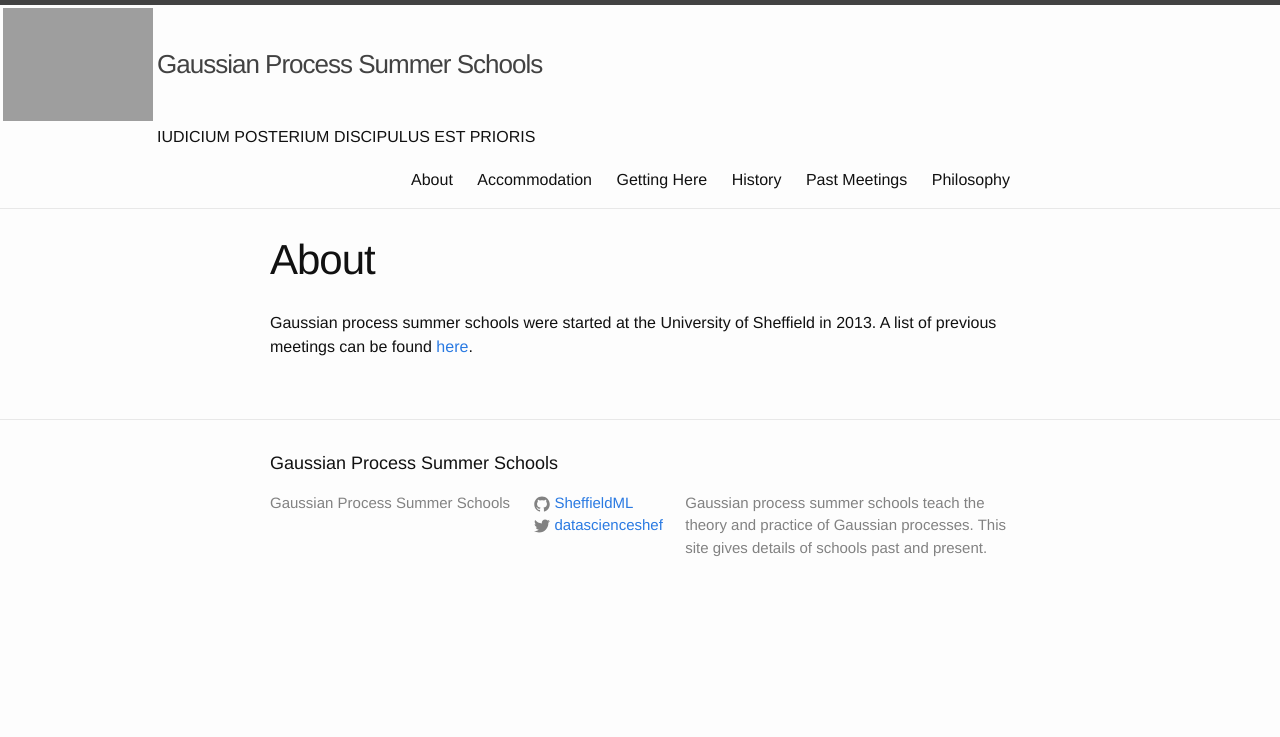
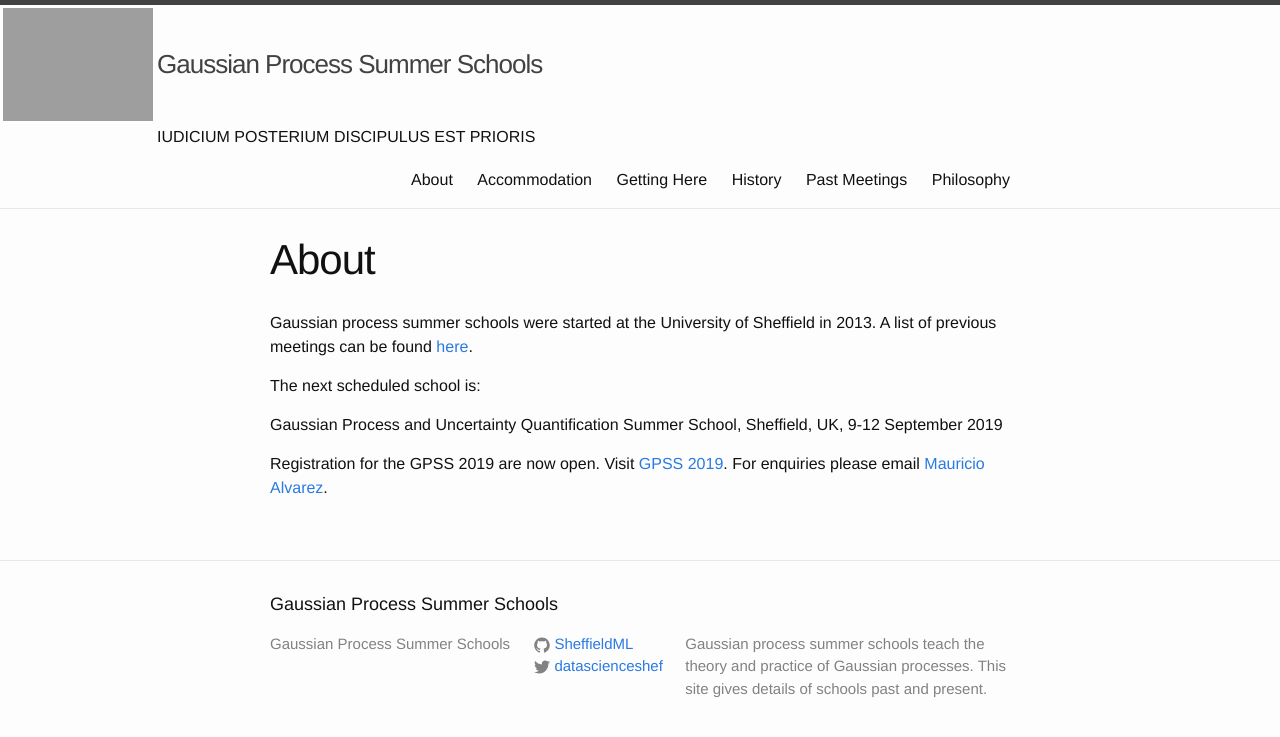
Before and after one commit to gpschool/gpschool.github.io, a Jekyll site: the page built from about.md, in a window 1280 px wide. Shown: the top 737 px of the page. Built offline with Jekyll 4.4.1, drawn with Linux system fonts in a browser that asks for light colours.

Commit message:
Update about.md

```diff
--- a/about.md
+++ b/about.md
@@ -6,3 +6,9 @@
 ---
 
 Gaussian process summer schools were started at the University of Sheffield in 2013. A list of previous meetings can be found [here](../past_meetings.html).
+
+The next scheduled school is:
+
+Gaussian Process and Uncertainty Quantification Summer School, Sheffield, UK, 9-12 September 2019
+
+Registration for the GPSS 2019 are now open. Visit [GPSS 2019](http://gpss.cc/gpss19). For enquiries please email <a href="mailto:mauricio.alvarez@sheffield.ac.uk">Mauricio Alvarez</a>.
```
